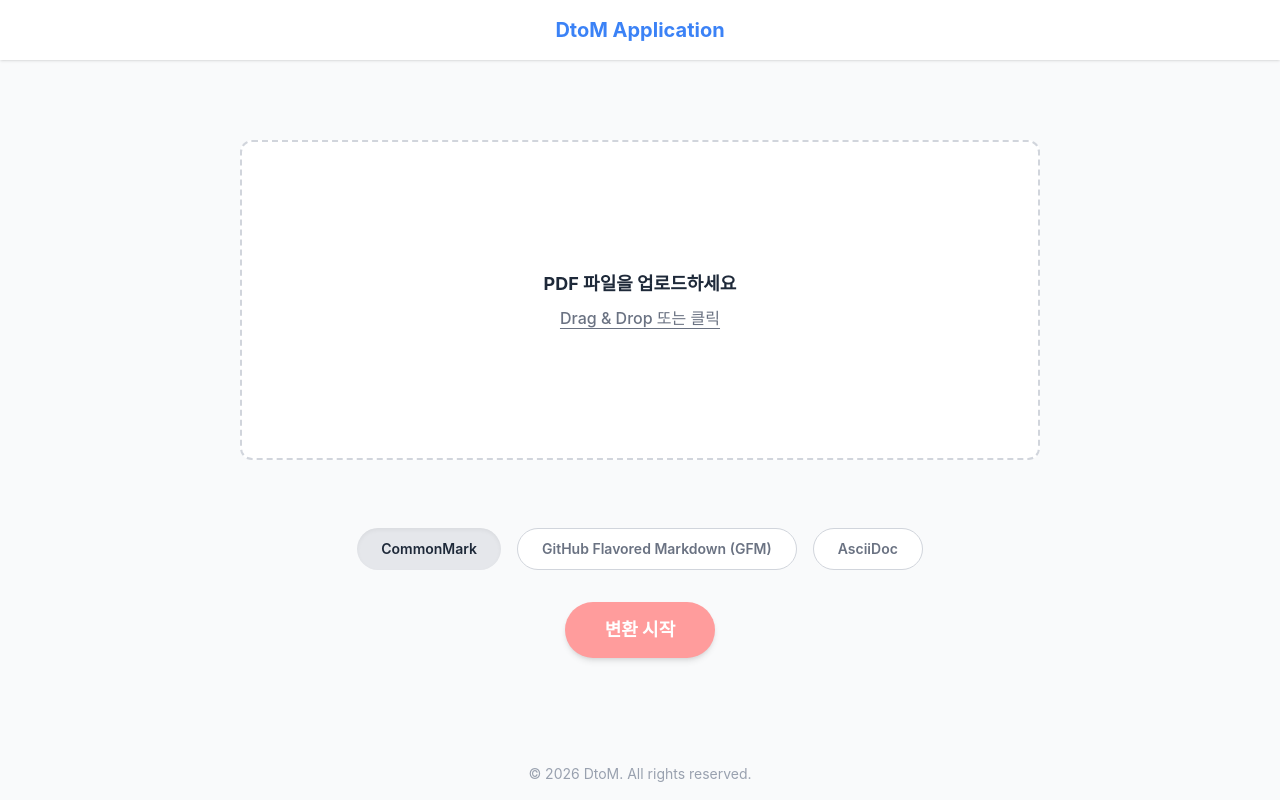
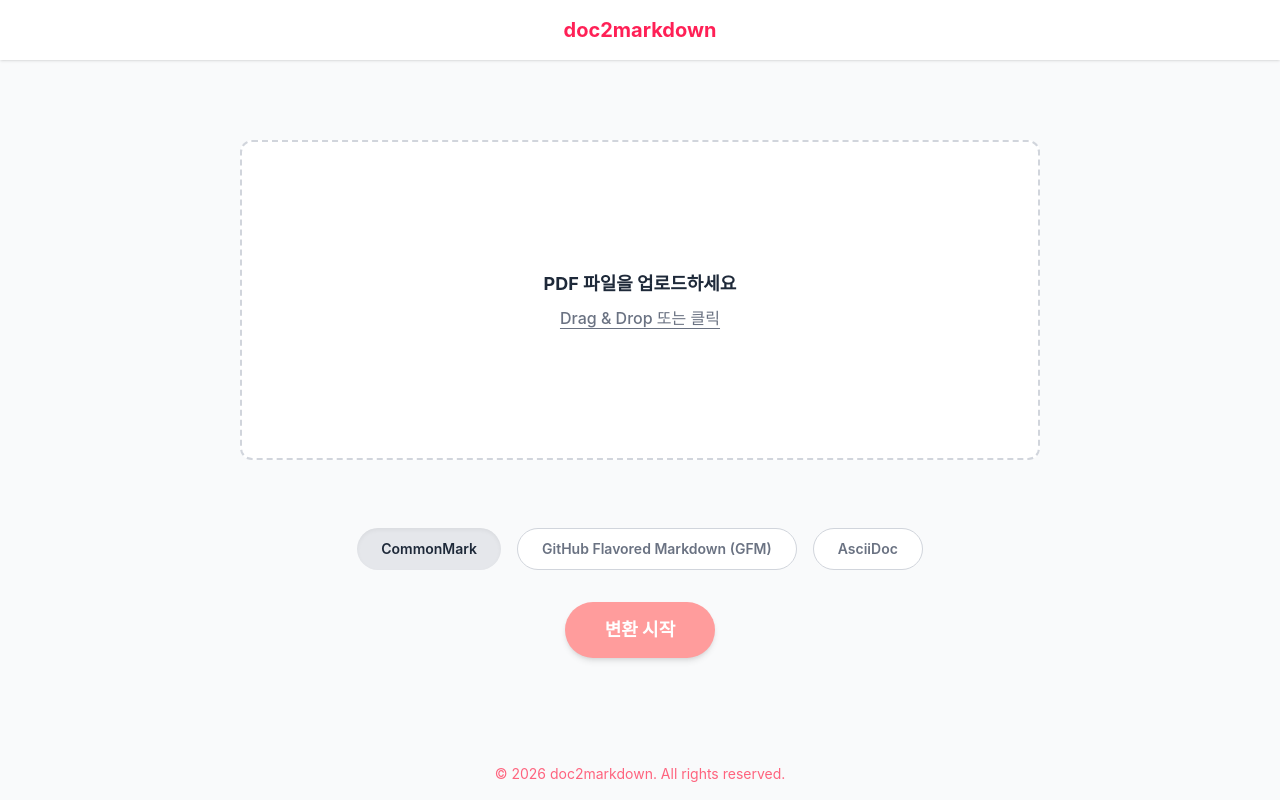
Before and after one commit to knu-doc-ai/doc2markdown_FE, a React (Vite) app: page / in a window 1280 px wide. Built offline with nearby package versions, Linux system fonts and the light colour scheme.

Commit message:
feat : 서비스 타이틀 변경

```diff
--- a/src/components/Layout.tsx
+++ b/src/components/Layout.tsx
@@ -4,13 +4,13 @@ const Layout = () => {
   return (
     <div className="min-h-screen bg-gray-50 flex flex-col items-center">
       <header className="w-full bg-white shadow-sm p-4 text-center">
-        <h1 className="text-xl font-bold text-primary">DtoM Application</h1>
+        <h1 className="text-xl font-bold text-rose-500">doc2markdown</h1>
       </header>
       <main className="flex-1 w-full max-w-4xl p-6">
         <Outlet />
       </main>
-      <footer className="w-full text-center p-4 text-gray-400 text-sm">
-        &copy; {new Date().getFullYear()} DtoM. All rights reserved.
+      <footer className="w-full text-center p-4 text-rose-400 text-sm">
+        &copy; {new Date().getFullYear()} doc2markdown. All rights reserved.
       </footer>
     </div>
   );
```
